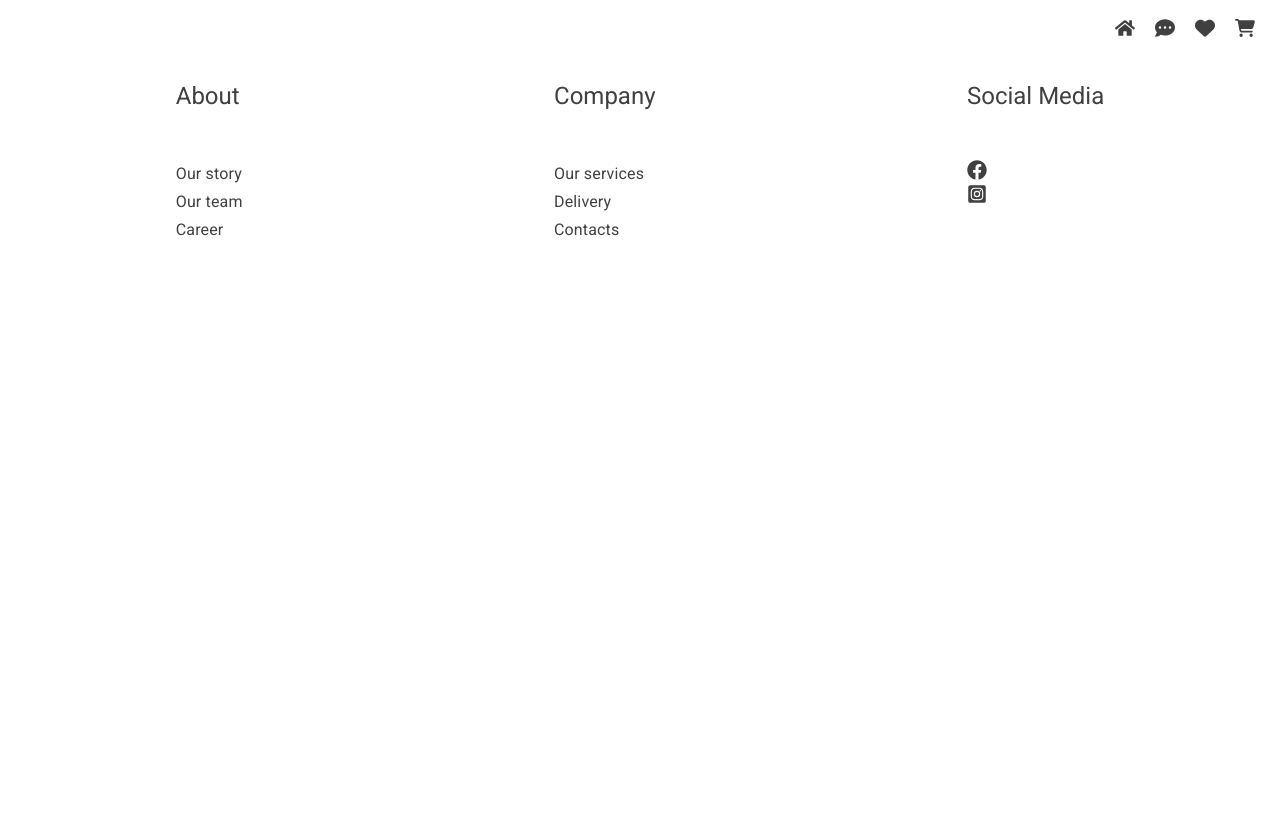
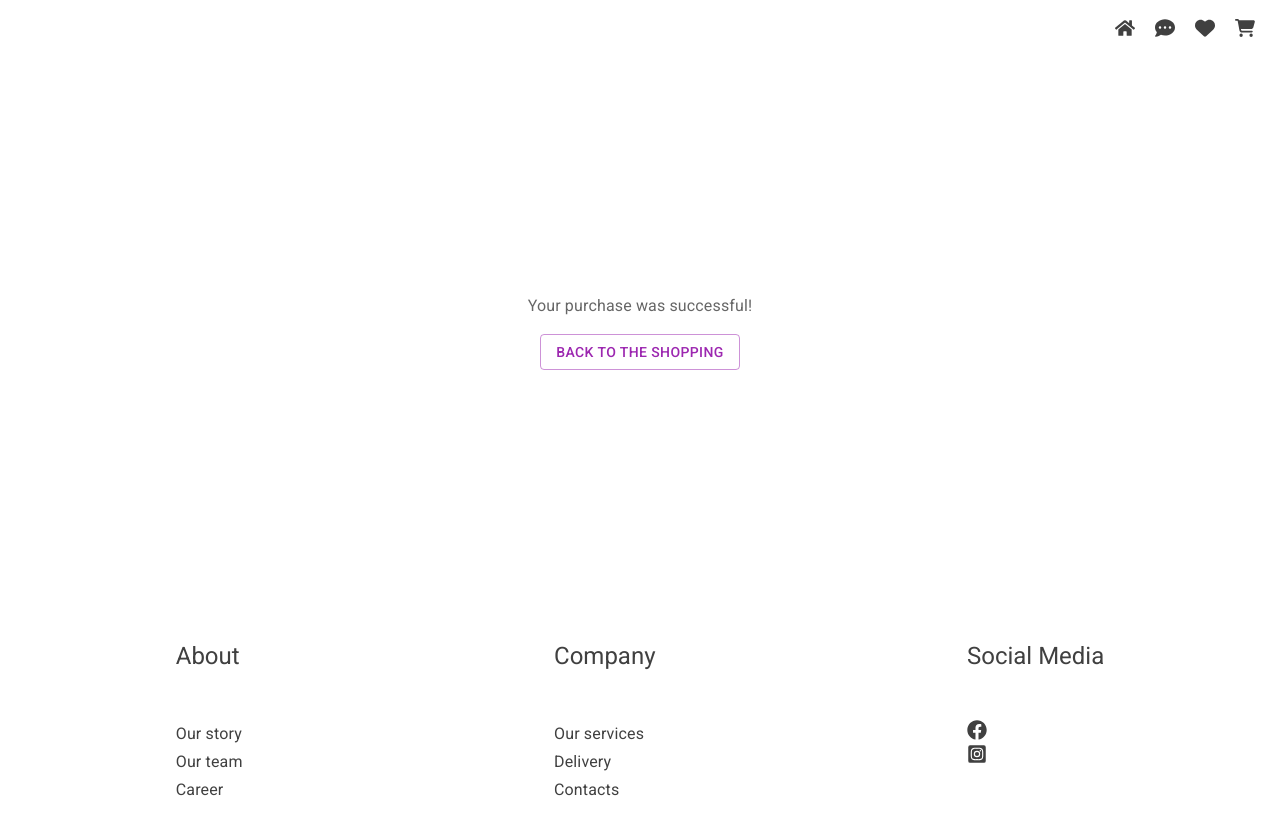
Before and after one commit to EkaterinaNattrass/Frontend-Frameworks-CA, a React (Create React App) app in the folder e-shop/: page /checkout in a window 1280 px wide. Before the commit the page ends 800 px from the top, so only its background shows below. Built offline with nearby package versions, Linux system fonts and the light colour scheme.

Commit message:
adds checkout

```diff
--- a/e-shop/src/App.css
+++ b/e-shop/src/App.css
@@ -54,3 +54,11 @@ footer {
     flex-wrap: wrap;
     justify-content: space-around;
 }
+
+.SuccessContainer {
+    height: 70vh;
+    display: flex;
+    flex-direction: column;
+    justify-content: center;
+    align-items: center;
+}
--- a/e-shop/src/App.js
+++ b/e-shop/src/App.js
@@ -5,7 +5,6 @@ import Products from "./pages/products";
 import Details from "./pages/details";
 import Cart from "./pages/cart";
 import Checkout from "./pages/checkout";
-import NoPage from "./pages/nopage";
 import "./App.css";
 /* import Header from "./components/header";
 import Footer from "./components/footer"; */
--- /dev/null
+++ b/e-shop/src/components/success.jsx
@@ -0,0 +1,13 @@
+import Typography from "@mui/material/Typography";
+import SecondaryButton from "./secondaryButton";
+import { Link} from "react-router-dom";
+
+export default function  Success() {
+    return(
+        <div className="SuccessContainer">
+            <Typography variant="body1" color="text.secondary">
+           Your purchase was successful! </ Typography>
+           <Link to={"/products"}>< SecondaryButton val={'Back to the shopping'}/></Link>
+        </div>
+      )
+}
--- a/e-shop/src/pages/cart.jsx
+++ b/e-shop/src/pages/cart.jsx
@@ -7,6 +7,7 @@ import CardContent from "@mui/material/CardContent";
 import Typography from "@mui/material/Typography";
 import { NavLink } from "react-router-dom";
 import { MdDelete } from "react-icons/md";
+import { Link } from "react-router-dom";
 
 export default function Cart() {
   return (
@@ -42,9 +43,9 @@ export default function Cart() {
                 Sum :
               </Typography>
               <NavLink to="/checkout">
-                <Button variant="contained" color="secondary" sx={{ m: 5 }}>
+               <Link to={'/checkout'} ><Button variant="contained" color="secondary" sx={{ m: 5 }}>
                   Checkout
-                </Button>
+                </Button></Link>
               </NavLink>
             </CardContent>
           </Card>
--- a/e-shop/src/pages/checkout.jsx
+++ b/e-shop/src/pages/checkout.jsx
@@ -1,5 +1,7 @@
+import Success from "../components/success"
+
 export default function Checkout() {
     return (
-        <div></div>
+        < Success />
     )
 }
--- a/e-shop/src/pages/details.jsx
+++ b/e-shop/src/pages/details.jsx
@@ -52,11 +52,18 @@ export default function Details() {
         <Box sx={{ flexGrow: 1, p: 6 }}>
           <Grid container spacing={6}>
             <Card key={id} sx={{ maxWidth: 800, p: 6, m: 5 }}>
-           {/* < ImageFull val={product.image.url} /> */}
+              {/* < ImageFull val={product.image.url} /> */}
               <CardContent>
                 <Title val={product.title} />
-                <DescriptionFull val={product.description}/>
-               { hasDiscount ? <><DiscountedPrice val={product.discountedPrice} /> < Discount val={product.price - product.discountedPrice}  /></> : < Price val={product.price} /> }
+                <DescriptionFull val={product.description} />
+                {hasDiscount ? (
+                  <>
+                    <DiscountedPrice val={product.discountedPrice} />{" "}
+                    <Discount val={product.price - product.discountedPrice} />
+                  </>
+                ) : (
+                  <Price val={product.price} />
+                )}
 
                 {/*   <Typography
                   sx={{ mt: 2 }}
@@ -71,10 +78,15 @@ export default function Details() {
                 <div className="ButtonContainer">
                   <Link to={"/products"}>
                     <SecondaryButton val={"Back to the products"} />
+                  </Link><Button variant="contained" color="secondary">
+                      <FaCartShopping size={15} /> Add to Cart
+                    </Button>
+                    <div>
+                      <Link to={"/cart"}>
+                    < SecondaryButton val={<FaCartShopping size={15}/>}/>
                   </Link>
-                  <Button variant="contained" color="secondary">
-                    <FaCartShopping size={15} /> Add to Cart
-                  </Button>
+                    </div>
+
                 </div>
               </CardActions>
             </Card>
```
